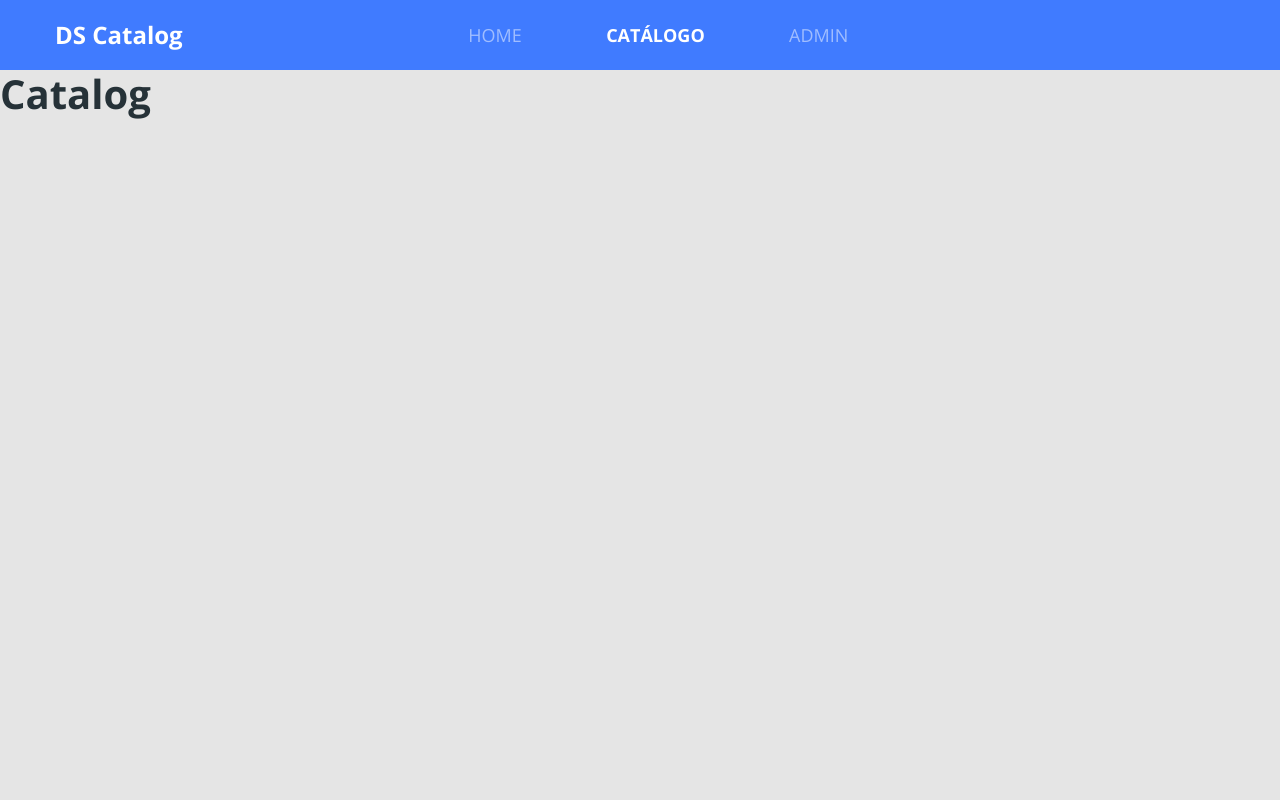
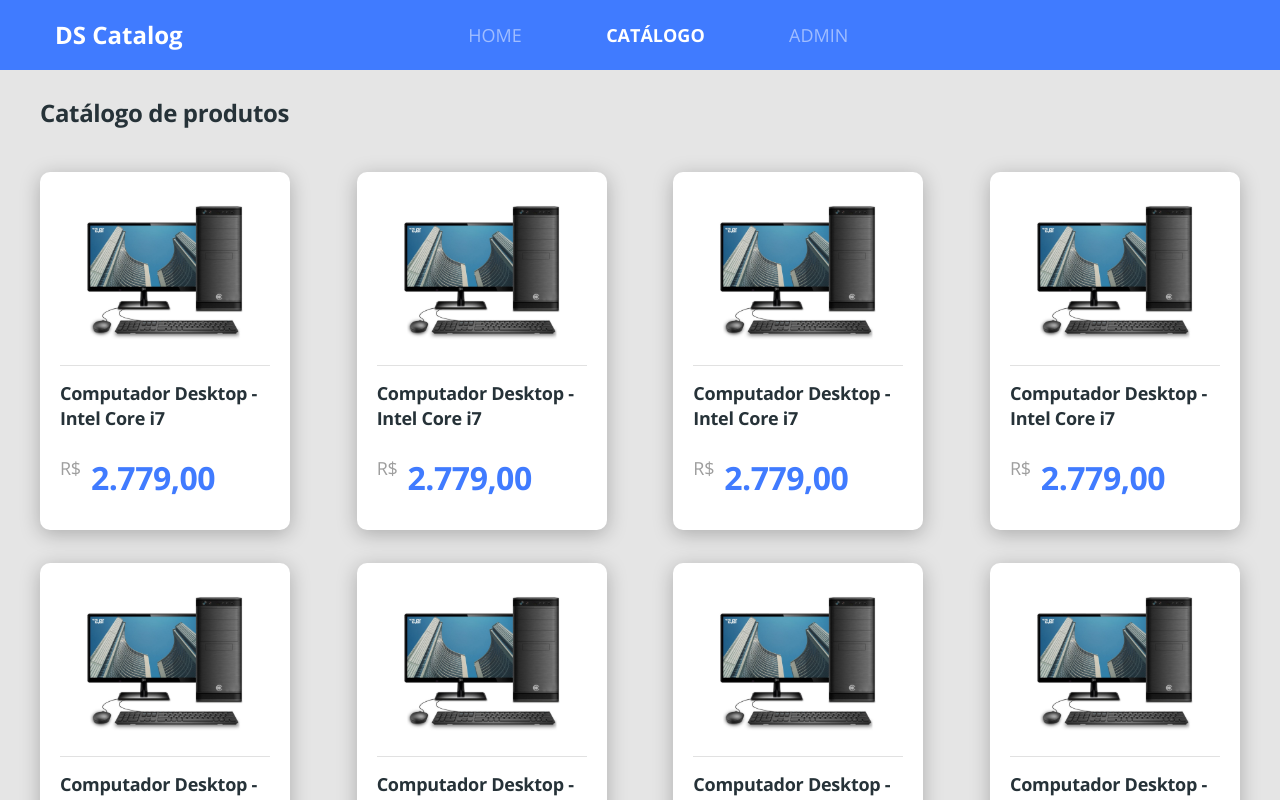
Before and after one commit to mestresistemico/dscatalog-bootcamp-devsuperior, a React (Create React App) app in the folder front-web/: page /catalog in a window 1280 px wide. Shown: the top 800 px of the page. Built offline with nearby package versions, Linux system fonts and the light colour scheme.

Commit message:
Finish product listing layout

```diff
--- a/front-web/src/app.scss
+++ b/front-web/src/app.scss
@@ -21,3 +21,17 @@
     color: unset;
   }
 }
+
+.border-radius-10{
+  border-radius: 10px;
+}
+
+.border-radius-20{
+  border-radius: 20px;
+}
+
+.card-base{
+  background: #FFFFFF;
+  box-shadow: 0px 4px 20px rgba(0, 0, 0, 0.25);
+  border-radius: 10px;
+}
--- a/front-web/src/core/components/ButtonIcon/index.tsx
+++ b/front-web/src/core/components/ButtonIcon/index.tsx
@@ -1,4 +1,3 @@
-import { type } from 'os';
 import React from 'react';
 import { ReactComponent as ArrowIcon } from '../../assets/images/arrow.svg'
 import './styles.scss';
--- /dev/null
+++ b/front-web/src/pages/Catalog/components/ProductCard/index.tsx
@@ -0,0 +1,23 @@
+import React from 'react';
+import { ReactComponent as ProductImage } from '../../../../core/assets/images/product.svg'
+import './styles.scss';
+
+const ProductCard = () => (
+    <div className="card-base border-radius-10 product-card">
+        <ProductImage />
+        <div className="product-info">
+            <h6 className="product-name">
+                Computador Desktop - Intel Core i7
+            </h6>
+            <div className="product-price-container">
+                <span className="product-currency">R$</span>
+                <h3 className="product-price">2.779,00</h3>
+
+            </div>
+
+        </div>
+    </div>
+
+)
+
+export default ProductCard;
--- /dev/null
+++ b/front-web/src/pages/Catalog/components/ProductCard/styles.scss
@@ -0,0 +1,37 @@
+.product-card{
+    padding: 20px 20px 30px 20px;
+    text-align: center;
+}
+
+.product-info{
+    border-top: 1px solid #E1E1E1;
+    text-align: left;
+    padding-top: 15px;
+    margin-top: 15px;
+}
+
+.product-name{
+    font-size: 18px;
+    line-height: 25px;
+    letter-spacing: -0.015em;
+}
+
+.product-price-container{
+    margin-top: 25px;
+    display: flex;
+}
+
+.product-currency{
+    font-size: 18px;
+    line-height: 25px;
+    letter-spacing: -0.015em;
+    color: #9E9E9E;
+}
+
+.product-price{
+    font-size: 32px;
+    line-height: 44px;
+    letter-spacing: -0.015em;
+    color: #407BFF;
+    margin-left: 10px;
+}
--- a/front-web/src/pages/Catalog/index.tsx
+++ b/front-web/src/pages/Catalog/index.tsx
@@ -1,10 +1,25 @@
 import React from 'react';
+import ProductCard from './components/ProductCard';
+import './styles.scss';
 
 const Catalog = () => (
-    <div>
-        <h1>
-            Catalog
+    <div className="catalog-container">
+        <h1 className="catalog-title">
+            Catálogo de produtos
         </h1>
+        <div className="catalog-products">
+            <ProductCard />
+            <ProductCard />
+            <ProductCard />
+            <ProductCard />
+            <ProductCard />
+            <ProductCard />
+            <ProductCard />
+            <ProductCard />
+            <ProductCard />
+            <ProductCard />
+        </div>
+
     </div>
 )
 
--- /dev/null
+++ b/front-web/src/pages/Catalog/styles.scss
@@ -0,0 +1,19 @@
+.catalog-container{
+    margin-top: 26px;
+    padding-left: 40px;
+    padding-right: 40px;
+}
+
+.catalog-title{
+    font-size: 24px;
+    line-height: 33px;
+    letter-spacing: -0.015em;
+}
+
+.catalog-products{
+    margin-top: 43px;
+    display: grid;
+    grid-template-columns: repeat(auto-fill, 250px);
+    grid-gap: 33px 20px;
+    justify-content: space-between;
+}
--- a/front-web/src/pages/Home/index.tsx
+++ b/front-web/src/pages/Home/index.tsx
@@ -6,7 +6,7 @@
 
 const Home = () => (
     <div className="home-container">
-        <div className="row home-content">
+        <div className="row home-content card-base border-radius-20">
             <div className="col-6">
                 <h1 className="text-title">
                     Conheça o melhor<br /> catálogo de produtos
--- a/front-web/src/pages/Home/styles.scss
+++ b/front-web/src/pages/Home/styles.scss
@@ -6,9 +6,6 @@
 }
 
 .home-content{
-    background-color: #ffffff;
-    box-shadow: 0px 4px 20px rgba(0, 0, 0, 0.25);
-    border-radius: 20px;
     padding-top: 155px;
     padding-left: 100px;
     padding-bottom: 150px;;
```
Also changed, not shown: front-web/src/core/assets/images/product.svg (added), 1 other file (tests, documents, lock files or other folders).
